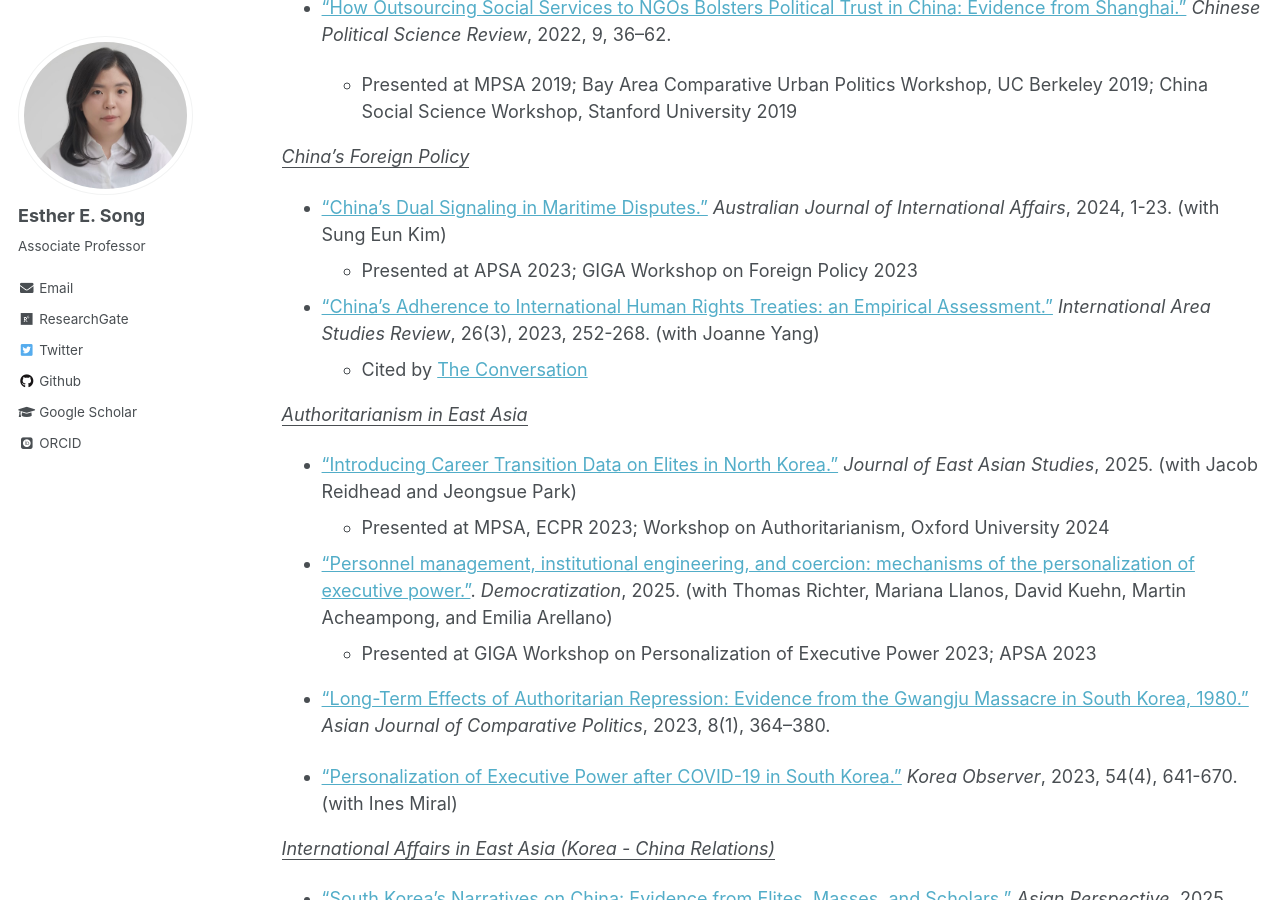
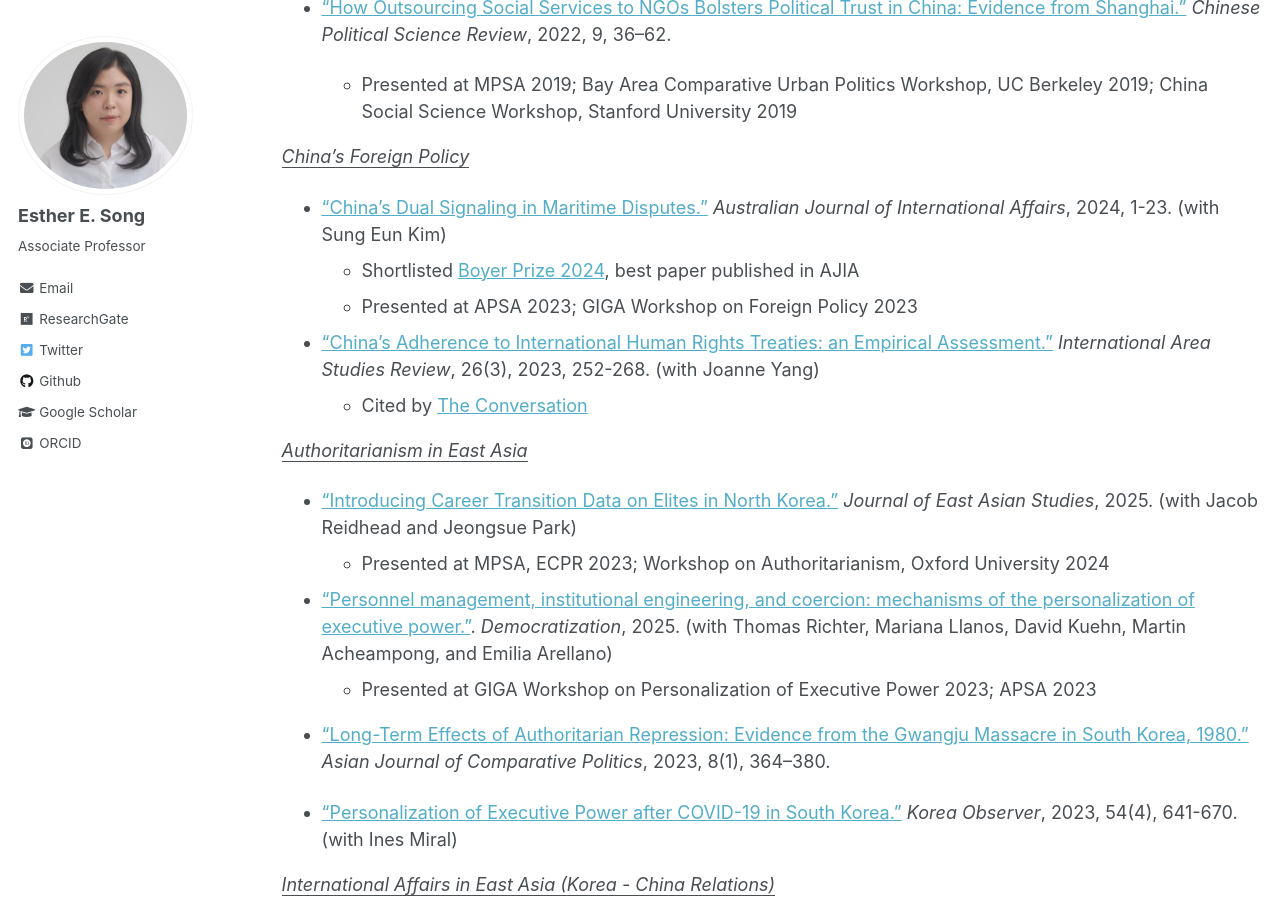
Before and after one commit to ehsong/ehsong.github.io, a Jekyll site: the page built from _pages/research.md, in a window 1280 px wide and 900 px high, scrolled down 1277 px. Built offline with Jekyll 4.4.1, drawn with Linux system fonts in a browser that asks for light colours; some web fonts are replaced.

Commit message:
Update research.md

```diff
--- a/_pages/research.md
+++ b/_pages/research.md
@@ -28,6 +28,7 @@
 <ins>*China's Foreign Policy*</ins>
 
 - ["China's Dual Signaling in Maritime Disputes."](https://www.tandfonline.com/doi/full/10.1080/10357718.2024.2394179) *Australian Journal of International Affairs*, 2024, 1-23. (with Sung Eun Kim)
+     * Shortlisted [Boyer Prize 2024](https://www.tandfonline.com/journals/caji20/collections/best-paper-boyer-prize), best paper published in AJIA
      * Presented at APSA 2023; GIGA Workshop on Foreign Policy 2023
 
 - ["China’s Adherence to International Human Rights Treaties: an Empirical Assessment."](https://journals.sagepub.com/doi/10.1177/22338659231175830) *International Area Studies Review*, 26(3), 2023, 252-268. (with Joanne Yang)
```
